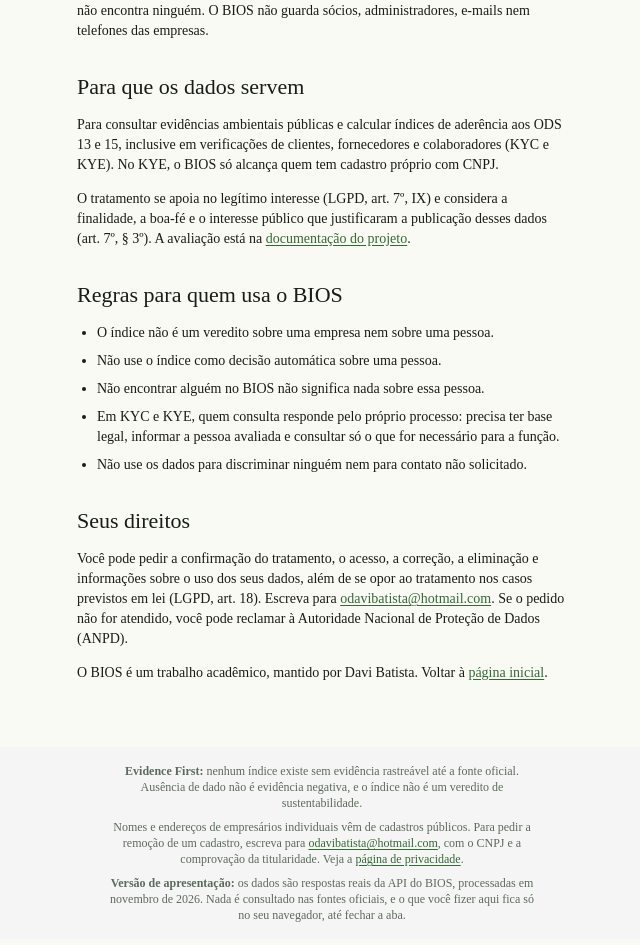
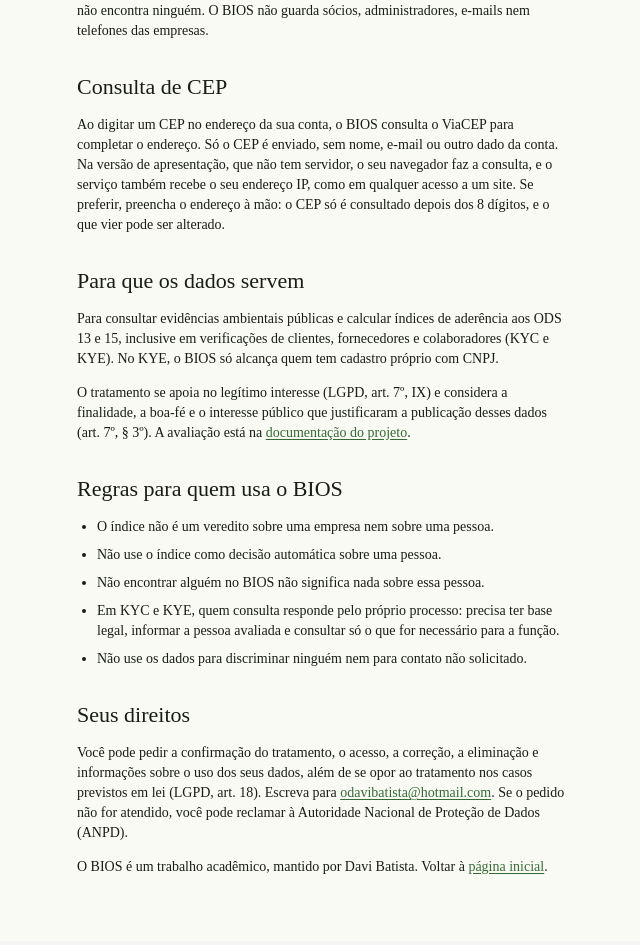
Before and after one commit to odavibatista/bios-webapp, an Angular app: page /privacidade in a window 1280 px wide. Shown: the part 987-1932 px from the top of the page, without its empty margins (318-958 px from the left). Built offline with nearby package versions, Linux system fonts and the light colour scheme.

Commit message:
feat(app): avisa que o CEP vai ao ViaCEP
Rodape e privacidade dizem o que sai do site e como evitar.

```diff
--- a/src/app/app.html
+++ b/src/app/app.html
@@ -41,7 +41,8 @@
     <p class="presentation">
       <strong>Versão de apresentação:</strong> os dados são respostas reais da API do BIOS,
       processadas em novembro de 2026. Nada é consultado nas fontes oficiais, e o que você fizer
-      aqui fica só no seu navegador, até fechar a aba.
+      aqui fica só no seu navegador, até fechar a aba. A exceção é o CEP digitado na sua conta, que
+      vai ao ViaCEP para completar o endereço.
     </p>
   }
 </footer>
--- a/src/app/features/privacy/privacy-page.html
+++ b/src/app/features/privacy/privacy-page.html
@@ -60,6 +60,17 @@
   </p>
 </section>
 
+<section aria-labelledby="titulo-cep">
+  <h2 id="titulo-cep">Consulta de CEP</h2>
+  <p>
+    Ao digitar um CEP no endereço da sua conta, o BIOS consulta o ViaCEP para completar o endereço.
+    Só o CEP é enviado, sem nome, e-mail ou outro dado da conta. Na versão de apresentação, que não
+    tem servidor, o seu navegador faz a consulta, e o serviço também recebe o seu endereço IP, como
+    em qualquer acesso a um site. Se preferir, preencha o endereço à mão: o CEP só é consultado
+    depois dos 8 dígitos, e o que vier pode ser alterado.
+  </p>
+</section>
+
 <section aria-labelledby="titulo-finalidade">
   <h2 id="titulo-finalidade">Para que os dados servem</h2>
   <p>
```
Also changed, not shown: 1 other file (tests, documents, lock files or other folders).
